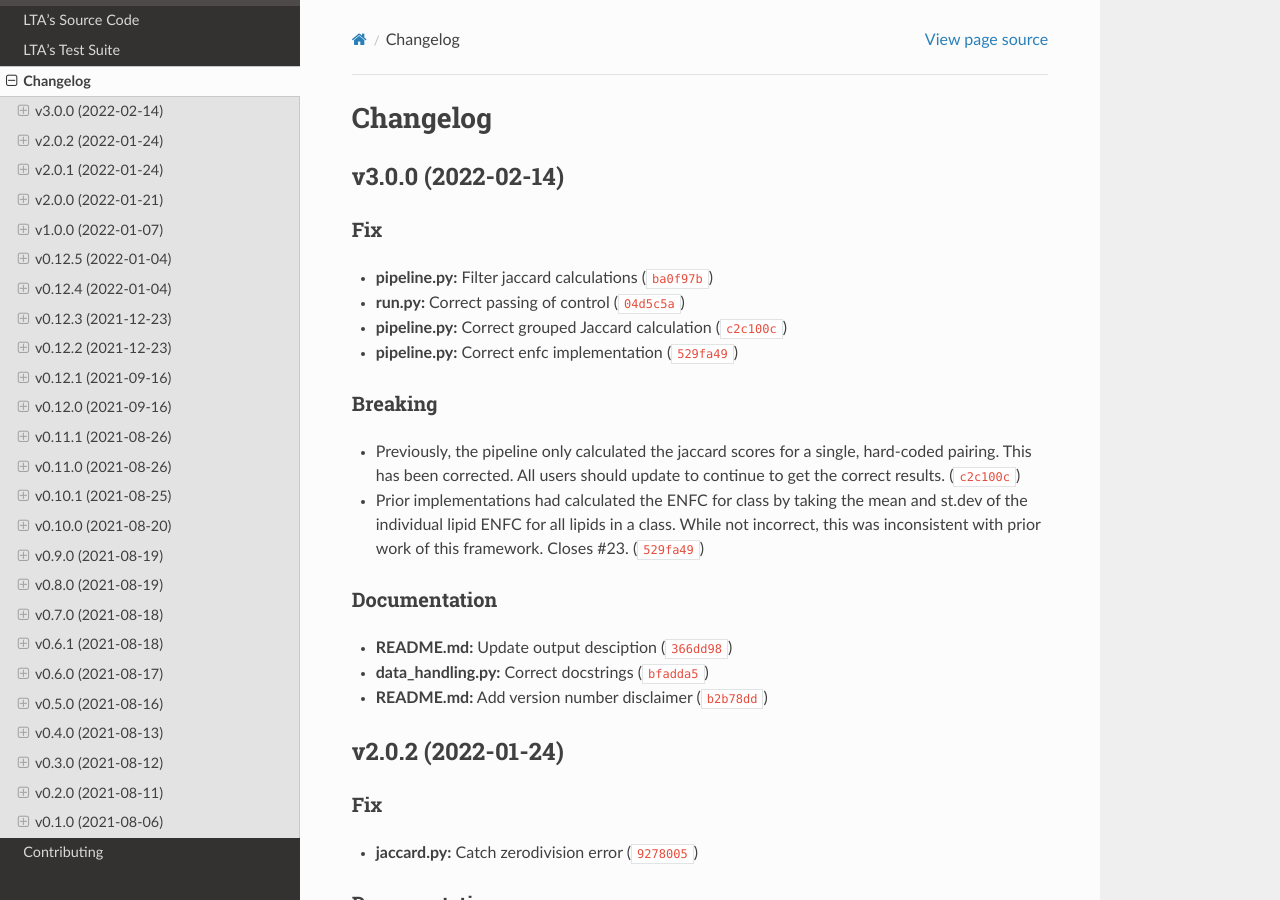
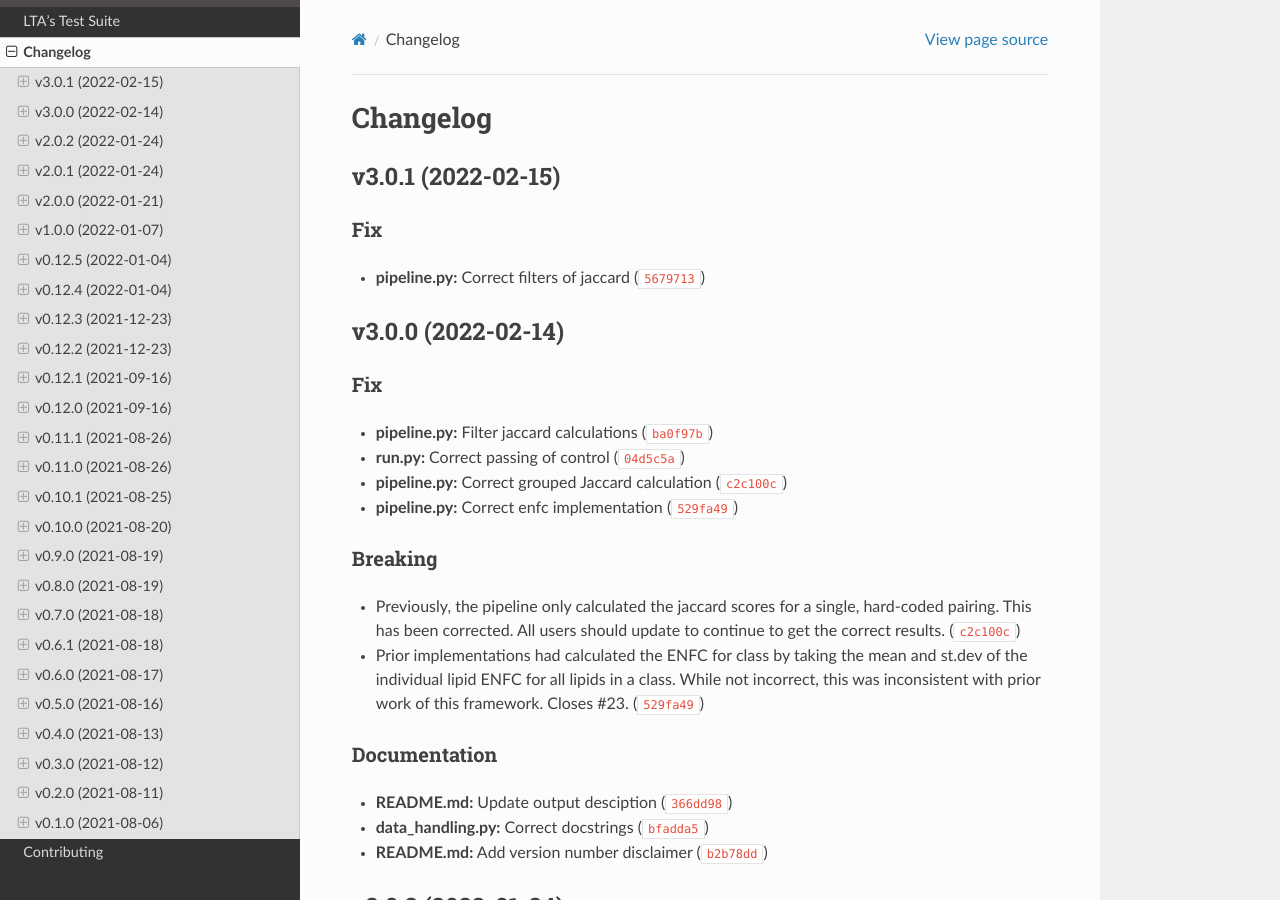
Before and after one commit to IMS-Bio2Core-Facility/lta, a Sphinx documentation site: the page built from docs/changelog.md, in a window 1280 px wide and 900 px high. Built offline with Sphinx 7.4.7 and the Read the Docs theme 2.0.0, drawn with Linux system fonts in a browser that asks for light colours.

Commit message:
3.0.1
Automatically generated by python-semantic-release

```diff
--- a/CHANGELOG.md
+++ b/CHANGELOG.md
@@ -1,6 +1,10 @@
 # Changelog
 
 <!--next-version-placeholder-->
+
+## v3.0.1 (2022-02-15)
+### Fix
+* **pipeline.py:** Correct filters of jaccard ([`5679713`](https://github.com/IMS-Bio2Core-Facility/lta/commit/5679713f3eeb6cb083cb502b44868c8b018b036d))
 
 ## v3.0.0 (2022-02-14)
 ### Fix
--- a/docs/conf.py
+++ b/docs/conf.py
@@ -12,7 +12,7 @@
 project = "LTA"
 author = "Ryan B Patterson-Cross"
 copyright = "2021, IMS-MRL Bioinformatics and Biostatistic Core"
-version = "3.0.0"
+version = "3.0.1"
 extensions = [
     "sphinx_rtd_theme",
     "sphinx.ext.autodoc",
--- a/lta/__init__.py
+++ b/lta/__init__.py
@@ -7,4 +7,4 @@
     The version number,
     specified in the form 'major.minor.patch'
 """
-__version__ = "3.0.0"
+__version__ = "3.0.1"
--- a/pyproject.toml
+++ b/pyproject.toml
@@ -1,6 +1,6 @@
 [tool.poetry]
 name = "LipidTA"
-version = "3.0.0"
+version = "3.0.1"
 packages=[{include = "lta"}]
 description = "Lipid Traffic Analysis"
 license = "MIT"
```
